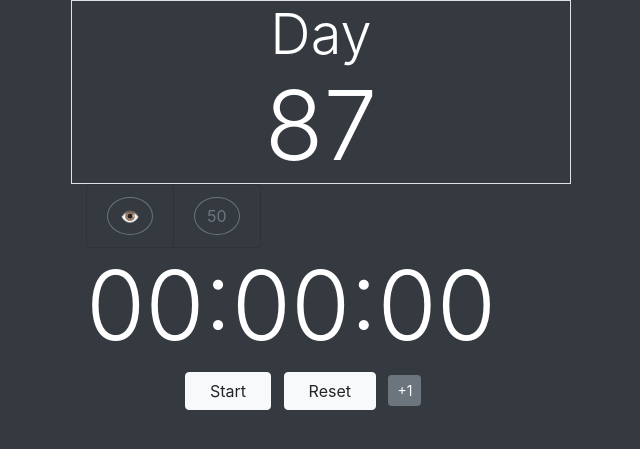
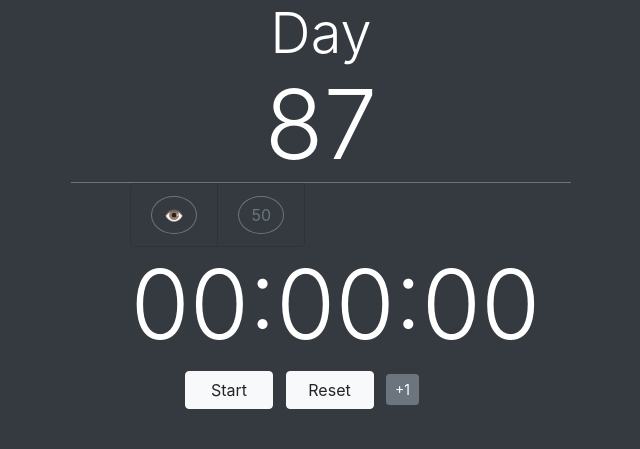
Before and after one commit to sree-rgb/everydayStuff, a Flask app: page / in a window 1280 px wide. Shown: the top 449 px of the page, without its empty margins (319-959 px from the left). Run offline with Flask 2, Linux system fonts and the light colour scheme; some libraries are stand-ins or nearby versions.

Commit message:
Minor Changes mainly css

```diff
--- a/static/main.css
+++ b/static/main.css
@@ -1,5 +1,4 @@
 .spaceButtons {
 	margin-right: .5rem;
-	padding-left: 1.5rem;
-	padding-right: 1.5rem;
+	width:5.5em;
 }
--- a/static/stopwatch.js
+++ b/static/stopwatch.js
@@ -180,7 +180,6 @@ class Timer{
 			this.eye_button.state_change('on')
 			var intervalID = window.setInterval(alert_func, 60000);
 			this.alert_eye.playAlert()
-			console.log('alert played')
 			this.eye_button.defineClick(()=>{
 				clearInterval(intervalID);
 				this.eye_button.defineClick(this.define_eyeclick())
@@ -295,7 +294,7 @@ class StopWatch extends Timer {
 
   	}
 
-	makeButtonBox(width='17rem;'){
+	makeButtonBox(width='17em;'){
 
 		this.strtbtn=new CustomButton('Start')
 		this.strtbtn.setAttribute({'id':this.idGenerate('startbtn'),'data-state':"stop"})
@@ -324,7 +323,7 @@ class StopWatch extends Timer {
 
 		this.outer_box=new CustomContainer("div",'container-fluid mx-auto');
 		// this.outer_box.setAttribute({'style':`width:500px;`})
-		this.outer_box.setAttribute({'style':`width:500px;`})
+		this.outer_box.setAttribute({'style':`width:25.7em;`})
 		this.makeTimer()
 		// Makes,makes eye tracker from super class,timeout50 from this class and appends top bar to outerbox.
 		//This portion could be later modified to add it only to main page
--- a/templates/index.html
+++ b/templates/index.html
@@ -2,12 +2,12 @@
 <html>
 	<head>
 		 <link rel="stylesheet" href="{{ url_for('static', filename='bootstrap.min.css') }}" >
-		 <link rel="stylesheet" href="{{ url_for('static', filename='main.css') }}?v=4" >
+		 <link rel="stylesheet" href="{{ url_for('static', filename='main.css') }}?v=5" >
 		<title>Test</title>
 	</head>
 	<body class="bg bg-dark" id="Home">
 
-		<div class="container-fluid mx-auto border text-center"  style="width:500px;">
+		<div class="container-fluid mx-auto border-bottom border-secondary text-center"  style="width:500px;">
 
 			<div class="text-white display-1 mx-auto" style="width:190px;"><div class="text-white display-4">Day</div> {{date1}}</div>
 		</div>
```
